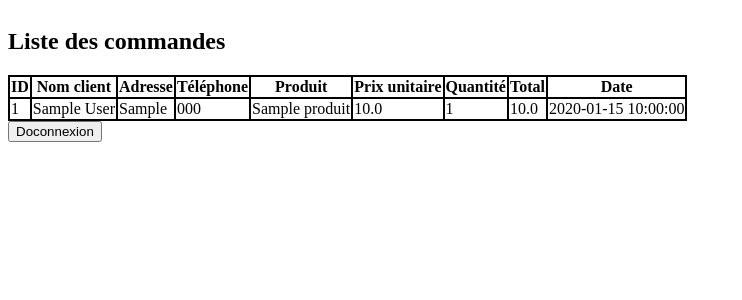
After one commit to Nantenainatatila/Mon_site, a Flask app: page /admin in a window 1280 px wide. The commit adds this page. Shown: the top 300 px of the page, without its empty margins (0-742 px from the left). Run offline with Flask 3, Linux system fonts and the light colour scheme; the visitor is signed in with stand-in values (Sample User, id 1); tables that the repository leaves empty hold one stand-in row (values such as "Sample post").

Commit message:
mise à jour site

```diff
--- a/app.py
+++ b/app.py
@@ -1,20 +1,27 @@
-from flask import Flask,render_template
+from flask import Flask,render_template,redirect,request,session,flash
 from flask_sqlalchemy import SQLAlchemy
 from sqlalchemy import text
 import os
+from datetime import datetime
+from werkzeug.security import generate_password_hash
+from werkzeug.security import check_password_hash
+from flask import flash
+
+import os
+from flask import Flask
+from flask_sqlalchemy import SQLAlchemy
 
 app = Flask(__name__)
+app.secret_key = "secret_key"
 
+# 🔥 récupérer DATABASE_URL
 database_url = os.getenv("DATABASE_URL")
 
+# ❌ si pas trouvé → erreur claire (pas fallback dangereux)
+if not database_url:
+    raise Exception("DATABASE_URL manquante sur Render ❌")
 
-print("DATABASE_URL =", os.getenv("DATABASE_URL"))
-
-if not database_url:
-    print("⚠️ DATABASE_URL non trouvée (mode local)")
-    database_url = "postgresql://user:password@host:5432/dbname"  # temporaire
-
-# Render fix
+# 🔧 fix Render (postgres → postgresql)
 if database_url.startswith("postgres://"):
     database_url = database_url.replace("postgres://", "postgresql://", 1)
 
@@ -23,9 +30,237 @@ app.config['SQLALCHEMY_TRACK_MODIFICATIONS'] = False
 
 db = SQLAlchemy(app)
 
-@app.route("/")
+
+
+"""database_url = os.getenv("DATABASE_URL")
+
+if not database_url:
+    print("⚠️ Mode local activé")
+    database_url = "sqlite:///db_teste"
+
+app.config['SQLALCHEMY_DATABASE_URI'] = database_url
+app.config['SQLALCHEMY_TRACK_MODIFICATIONS'] = False
+
+db = SQLAlchemy(app)
+"""
+
+# TABLE USER
+class User(db.Model):
+    id = db.Column(db.Integer, primary_key=True)
+    nom = db.Column(db.String(100))
+    role = db.Column(db.String(50))
+    adresse = db.Column(db.String(200))
+    telephone = db.Column(db.String(20))
+    password = db.Column(db.String(200))
+
+
+# TABLE PRODUIT
+class Produit(db.Model):
+    id = db.Column(db.Integer, primary_key=True)
+    nom = db.Column(db.String(100))
+    description = db.Column(db.Text)
+    prix = db.Column(db.Float)
+    reactions = db.Column(db.Integer)
+
+class Likes(db.Model):
+    id = db.Column(db.Integer, primary_key=True)
+
+    user_id = db.Column(db.Integer, db.ForeignKey('user.id'))
+    produit_id = db.Column(db.Integer, db.ForeignKey('produit.id'))
+
+    # empêche un user de liker 2 fois le même produit
+    __table_args__ = (db.UniqueConstraint('user_id', 'produit_id'),)
+
+# TABLE COMMANDE
+class Commande(db.Model):
+    id = db.Column(db.Integer, primary_key=True)
+    user_id = db.Column(db.Integer, db.ForeignKey('user.id'))
+    user = db.relationship('User')
+    produit_id = db.Column(db.Integer, db.ForeignKey('produit.id'))
+    produit = db.relationship('Produit')
+    nombre_produit = db.Column(db.Integer)
+    prix_total_produit = db.Column(db.Float)
+    date_creation = db.Column(db.DateTime, default=datetime.utcnow)
+
+with app.app_context():
+    db.create_all()
+
+@app.route("/add_produit")
+def add_produit():
+    produits = [
+        Produit(nom="Téléphone Samsung", description="Android 128GB", prix=250000, reactions=0),
+        Produit(nom="iPhone 13", description="Apple smartphone", prix=450000, reactions=0),
+        Produit(nom="Casque Bluetooth", description="Sans fil", prix=50000, reactions=0),
+        Produit(nom="Clavier gamer", description="RGB mécanique", prix=80000, reactions=0),
+    ]
+
+    db.session.add_all(produits)
+    db.session.commit()
+
+    return "Produit ajouté avec succès ✅"
+
+@app.route("/like/<int:produit_id>")
+def like(produit_id):
+
+    user_id = session.get('user_id')
+
+    if not user_id:
+        return "Connectez-vous pour liker ❌"
+
+    exist = Likes.query.filter_by(
+        user_id=user_id,
+        produit_id=produit_id
+    ).first()
+
+    if not exist:
+        new_like = Likes(user_id=user_id, produit_id=produit_id)
+        db.session.add(new_like)
+
+        produit = Produit.query.get(produit_id)
+        produit.reactions = (produit.reactions or 0) + 1
+
+        db.session.commit()
+
+    # afficher produits
+    produits = Produit.query.all()
+
+    max_likes = db.session.query(db.func.max(Produit.reactions)).scalar()
+
+    best_produits = Produit.query.filter(
+        Produit.reactions == max_likes
+    ).all()
+
+    return render_template('index.html',produits=produits,best_produits=best_produits,max_likes=max_likes)
+
+
+@app.route("/apropos/<int:produit_id>")
+def apropos(produit_id):
+
+    produit = Produit.query.get_or_404(produit_id)
+
+    return render_template("apropos.html", produit=produit)
+
+
+@app.route("/", methods=["GET","POST"])
 def home():
+    message2 = ""
+    if request.method == "POST":
 
-    return render_template("/index.html")
+        nom = request.form['nom']
+        password = request.form['password']
+
+        # chercher utilisateur
+        user = User.query.filter_by(nom=nom).first()
+
+        if user and check_password_hash(user.password, password):
+
+        # stocker session
+            session['user_id'] = user.id
+            session['role'] = user.role
+
+            # 🔁 redirection selon rôle
+            if user.role == "admin":
+                 return redirect('/admin')
+            else:
+                return redirect('/index')
+        else:
+            message2 = "Nom ou mot de passe incorrect ❌"
+            return render_template("connexion.html",message2=message2)
+    return render_template("connexion.html")
+@app.route("/index")
+def index():
+    produits = Produit.query.all()
+    max_likes = db.session.query(db.func.max(Produit.reactions)).scalar()
+
+    # 🔥 2. récupérer tous les produits avec ce max
+    best_produits = Produit.query.filter(Produit.reactions == max_likes).all()
+    return render_template("index.html", produits=produits, best_produits=best_produits, max_likes=max_likes)
+
+@app.route("/creercompte", methods= ["GET", "POST"])
+def creercompte():
+
+    if request.method == "POST":
+        nom = request.form.get('nom')
+        role = request.form.get('role')
+        adresse = request.form.get('adresse')
+        telephone = request.form.get('telephone')
+        password = request.form.get('password')
+
+        # 🔐 sécuriser le mot de passe
+        hashed_password = generate_password_hash(password)
+
+        user_exist = User.query.filter_by(nom=nom).first()
+
+        if user_exist:
+            flash("❌ Ce nom existe déjà !")
+            return redirect('/creercompte')
+        else:
+            new_user = User(
+                nom=nom,
+                role=role,
+                adresse=adresse,
+                telephone=telephone,
+                password=hashed_password
+            )
+
+            db.session.add(new_user)
+            db.session.commit()
+            flash("Création succès ✅")
+            return redirect('/')
+    return render_template("creercompte.html")
+
+
+
+
+
+@app.route("/commande/<int:produit_id>", methods=["GET","POST"])
+def commande(produit_id):
+    produit = Produit.query.get_or_404(produit_id)
+    if request.method == "POST":
+
+        nombre = (request.form.get('nombre_produit'))
+
+        if not nombre:
+            return "Quantité invalide ❌"
+
+        nombre = int(nombre)
+        user_id = session.get('user_id')
+
+        produit = Produit.query.get(produit_id)
+
+        if not produit:
+            return "Produit introuvable ❌"
+
+        prix_total = produit.prix * nombre
+
+        new_cmd = Commande(
+            user_id=user_id,
+            produit_id=produit.id,
+            nombre_produit=nombre,
+            prix_total_produit=prix_total
+        )
+
+        db.session.add(new_cmd)
+        db.session.commit()
+
+        flash("Commande envoyée ")
+    return render_template("commande.html",produit=produit)
+
+@app.route("/admin")
+def admin():
+        if session.get('role') != "admin":
+            return "Accès refusé ❌"
+
+        commandes = Commande.query.all()
+
+        return render_template("admin.html", commandes=commandes)
+
+
+
+@app.route("/logout")
+def logout():
+    session.clear()
+    return redirect("/")
+
 if __name__ == "__main__":
     app.run(debug=True)
--- /dev/null
+++ b/templates/admin.html
@@ -0,0 +1,68 @@
+<!DOCTYPE html>
+<html lang="en">
+<head>
+    <meta charset="UTF-8">
+    <meta name="viewport" content="width=device-width, initial-scale=1.0">
+    <title>Admin</title>
+</head>
+<style>
+    body{
+        display: flex;
+    }
+    table,tbody,thead,tr,th,td{
+        border-collapse: collapse;
+        border: solid 2px black;
+
+    }
+    table{
+        width: 100%;
+    }
+</style>
+<body>
+    <div>
+
+    <h2>Liste des commandes</h2>
+
+    <table border="1">
+        <tr>
+            <th>ID</th>
+
+            <!-- CLIENT -->
+            <th>Nom client</th>
+            <th>Adresse</th>
+            <th>Téléphone</th>
+
+            <!-- PRODUIT -->
+            <th>Produit</th>
+            <th>Prix unitaire</th>
+
+            <!-- COMMANDE -->
+            <th>Quantité</th>
+            <th>Total</th>
+            <th>Date</th>
+        </tr>
+
+        {% for c in commandes %}
+        <tr>
+            <td>{{ c.id }}</td>
+
+            <!-- CLIENT -->
+            <td>{{ c.user.nom }}</td>
+            <td>{{ c.user.adresse }}</td>
+            <td>{{ c.user.telephone }}</td>
+
+            <!-- PRODUIT -->
+            <td>{{ c.produit.nom }}</td>
+            <td>{{ c.produit.prix }}</td>
+
+            <!-- COMMANDE -->
+            <td>{{ c.nombre_produit }}</td>
+            <td>{{ c.prix_total_produit }}</td>
+            <td>{{ c.date_creation }}</td>
+        </tr>
+        {% endfor %}
+    </table>
+    <a href="/logout"><button>Doconnexion</button></a>
+    </div>
+</body>
+</html>
```
Also changed, not shown: templates/apropos.html (added, +33 -0 lines), templates/commande.html (added, +47 -0 lines), templates/connexion.html (added, +70 -0 lines), templates/creercompte.html (added, +71 -0 lines), templates/index.html (+65 -5 lines), 1 other file.
